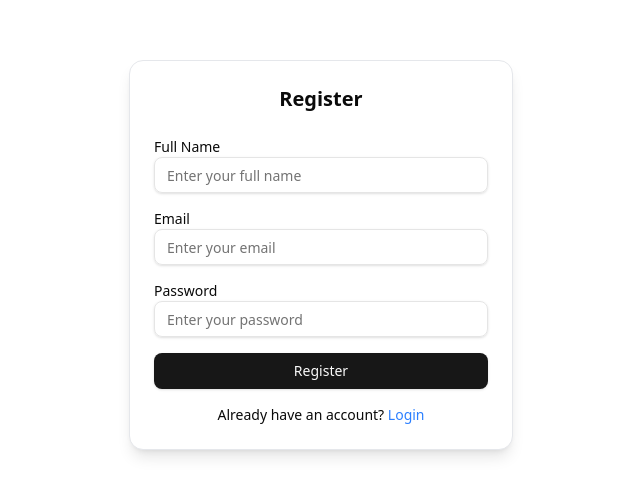
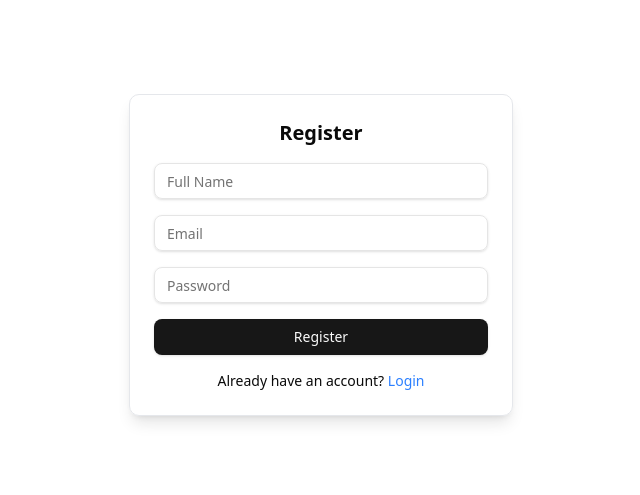
Before and after one commit to Yasowant/FlowHive, a Next.js app: page /register in a window 1280 px wide. Shown: the part 145-640 px from the top of the page, without its empty margins (319-959 px from the left). Built offline with nearby package versions, Linux system fonts and the light colour scheme.

Commit message:
updated code register issues fixed

```diff
--- a/src/app/register/page.tsx
+++ b/src/app/register/page.tsx
@@ -1,10 +1,10 @@
 'use client';
 
 import { useState } from 'react';
+import { useRouter } from 'next/navigation'; // Import useRouter
 import Link from 'next/link';
 import { Input } from '@/components/ui/input';
 import { Button } from '@/components/ui/button';
-import { Card, CardContent, CardHeader, CardTitle } from '@/components/ui/card';
 import ClientOnly from '@/components/ClientOnly';
 
 export default function RegisterPage() {
@@ -14,6 +14,8 @@ export default function RegisterPage() {
   const [loading, setLoading] = useState(false);
   const [error, setError] = useState<string | null>(null);
   const [success, setSuccess] = useState<string | null>(null);
+
+  const router = useRouter(); // Initialize router
 
   const handleRegister = async (e: React.FormEvent) => {
     e.preventDefault();
@@ -52,6 +54,11 @@ export default function RegisterPage() {
       setFullName('');
       setEmail('');
       setPassword('');
+
+      // Redirect after 200ms delay
+      setTimeout(() => {
+        router.push('/otp');
+      }, 200);
     } catch (err: unknown) {
       if (err instanceof Error) {
         console.error('Registration error:', err);
@@ -67,42 +74,31 @@ export default function RegisterPage() {
   return (
     <ClientOnly>
       <div className="min-h-screen flex items-center justify-center p-4">
-        <Card className="w-full max-w-sm shadow-lg border border-gray-200">
-          <CardHeader>
-            <CardTitle className="text-center text-xl font-semibold">
-              Register
-            </CardTitle>
-          </CardHeader>
-          <CardContent>
+        <div className="w-full max-w-sm shadow-lg border border-gray-200 p-6 rounded-lg">
+          <h2 className="text-center text-xl font-semibold mb-4">Register</h2>
           <form className="space-y-4" onSubmit={handleRegister}>
             <div>
-                <label className="block text-sm font-medium">Full Name</label>
               <Input
                 type="text"
-                  placeholder="Enter your full name"
+                placeholder="Full Name"
                 value={fullName}
                 onChange={(e) => setFullName(e.target.value)}
-                  required
               />
             </div>
             <div>
-                <label className="block text-sm font-medium">Email</label>
               <Input
                 type="email"
-                  placeholder="Enter your email"
+                placeholder="Email"
                 value={email}
                 onChange={(e) => setEmail(e.target.value)}
-                  required
               />
             </div>
             <div>
-                <label className="block text-sm font-medium">Password</label>
               <Input
                 type="password"
-                  placeholder="Enter your password"
+                placeholder="Password"
                 value={password}
                 onChange={(e) => setPassword(e.target.value)}
-                  required
               />
             </div>
             {error && <p className="text-red-500 text-sm">{error}</p>}
@@ -111,14 +107,13 @@ export default function RegisterPage() {
               {loading ? 'Registering...' : 'Register'}
             </Button>
           </form>
-            <p className="mt-4 text-center text-sm">
+          <p className="text-center text-sm mt-4">
             Already have an account?{' '}
-              <Link href="/login" className="text-blue-500 hover:underline">
+            <Link href="/login" className="text-blue-500">
               Login
             </Link>
           </p>
-          </CardContent>
-        </Card>
+        </div>
       </div>
     </ClientOnly>
   );
```
Lines whose indentation alone changed are shown as unchanged.
